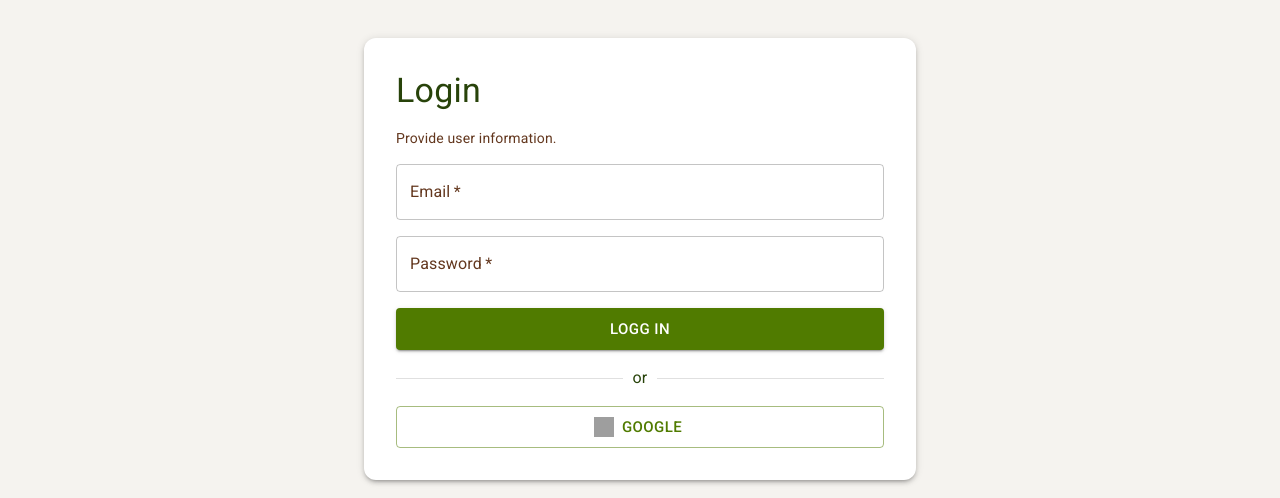
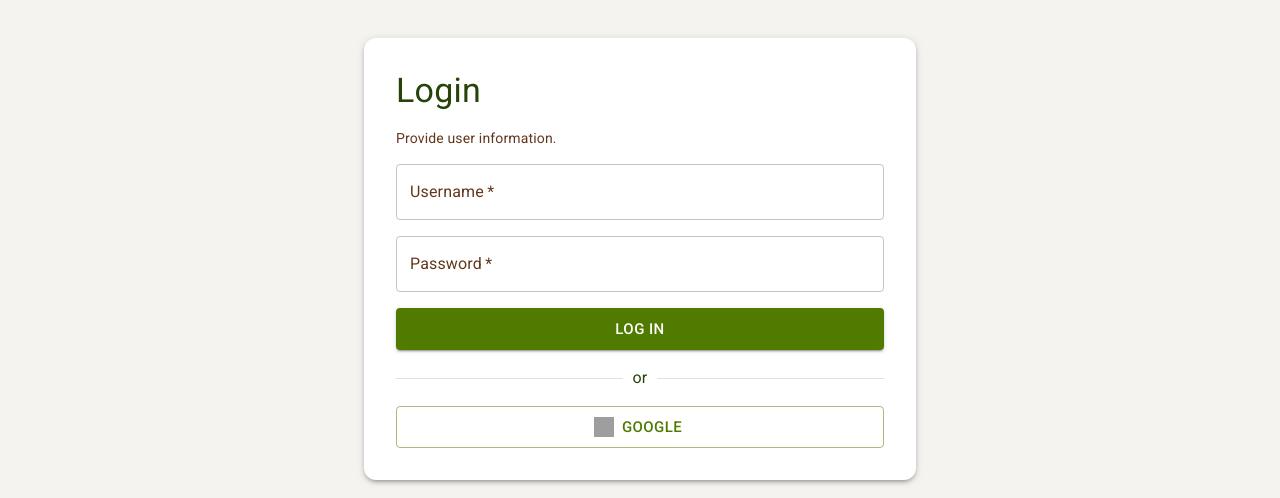
Before and after one commit to SeverinJo/DAT251_CarPooling, a React (Vite) app in the folder frontend/: page /login in a window 1280 px wide. Shown: the part 173-671 px from the top of the page. Built offline with nearby package versions, Linux system fonts and the light colour scheme; grey boxes are pictures that could not be loaded.

Commit message:
wiring up backend to frontend

```diff
--- a/frontend/src/pages/LoginPage.tsx
+++ b/frontend/src/pages/LoginPage.tsx
@@ -1,6 +1,35 @@
-import {Box, Button, Container, Divider, Paper, Stack, TextField, Typography} from "@mui/material";
+import { useState } from "react";
+import { useNavigate } from "react-router-dom";
+import { Box, Button, Container, Divider, Paper, Stack, TextField, Typography, Alert } from "@mui/material";
 
 export default function LoginPage() {
+    const navigate = useNavigate();
+    const [username, setUsername] = useState("");
+    const [password, setPassword] = useState("");
+    const [error, setError] = useState<string | null>(null);
+    const [loading, setLoading] = useState(false);
+
+    async function handleLogin(e: React.FormEvent) {
+        e.preventDefault();
+        setError(null);
+        setLoading(true);
+        try {
+            const params = new URLSearchParams({ username, password });
+            const res = await fetch(`/login?${params}`, { method: "POST" });
+            if (!res.ok) {
+                setError("Invalid username or password");
+                return;
+            }
+            const token = await res.text();
+            localStorage.setItem("token", token);
+            navigate("/");
+        } catch {
+            setError("Could not connect to server");
+        } finally {
+            setLoading(false);
+        }
+    }
+
     return (
         <Container maxWidth="sm">
             <Box
@@ -12,7 +41,7 @@ export default function LoginPage() {
                 }}
             >
                 <Paper elevation={3} sx={{ p: 4, width: "100%", borderRadius: 3 }}>
-                        <Stack spacing={2}>
+                    <Stack spacing={2} component="form" onSubmit={handleLogin}>
                         <Typography variant="h4" component="h1">
                             Login
                         </Typography>
@@ -21,11 +50,15 @@ export default function LoginPage() {
                             Provide user information.
                         </Typography>
 
+                        {error && <Alert severity="error">{error}</Alert>}
+
                         <TextField
-                                label="Email"
-                                type="email"
+                            label="Username"
+                            type="text"
                             fullWidth
                             required
+                            value={username}
+                            onChange={(e) => setUsername(e.target.value)}
                         />
 
                         <TextField
@@ -33,14 +66,14 @@ export default function LoginPage() {
                             type="password"
                             fullWidth
                             required
+                            value={password}
+                            onChange={(e) => setPassword(e.target.value)}
                         />
 
-                            <Button variant="contained" size="large" fullWidth>
-                                Logg in
+                        <Button variant="contained" size="large" fullWidth type="submit" disabled={loading}>
+                            {loading ? "Logging in..." : "Log in"}
                         </Button>
-                            <Divider>
-                                or
-                            </Divider>
+                        <Divider>or</Divider>
                         <Button
                             variant="outlined" size="large" fullWidth
                             startIcon={
--- a/frontend/vite.config.ts
+++ b/frontend/vite.config.ts
@@ -7,8 +7,18 @@ export default defineConfig({
   server: {
     proxy: {
       '/api': 'http://localhost:8080',
-      '/login': 'http://localhost:8080',
-      '/register': 'http://localhost:8080',
+      '/login': {
+        target: 'http://localhost:8080',
+        bypass(req) {
+          if (req.headers.accept?.includes('text/html')) return req.url;
+        }
+      },
+      '/register': {
+        target: 'http://localhost:8080',
+        bypass(req) {
+          if (req.headers.accept?.includes('text/html')) return req.url;
+        }
+      },
     }
   }
 })
```
Also changed, not shown: 1 other file (tests, documents, lock files or other folders). Lines whose indentation alone changed are shown as unchanged.
